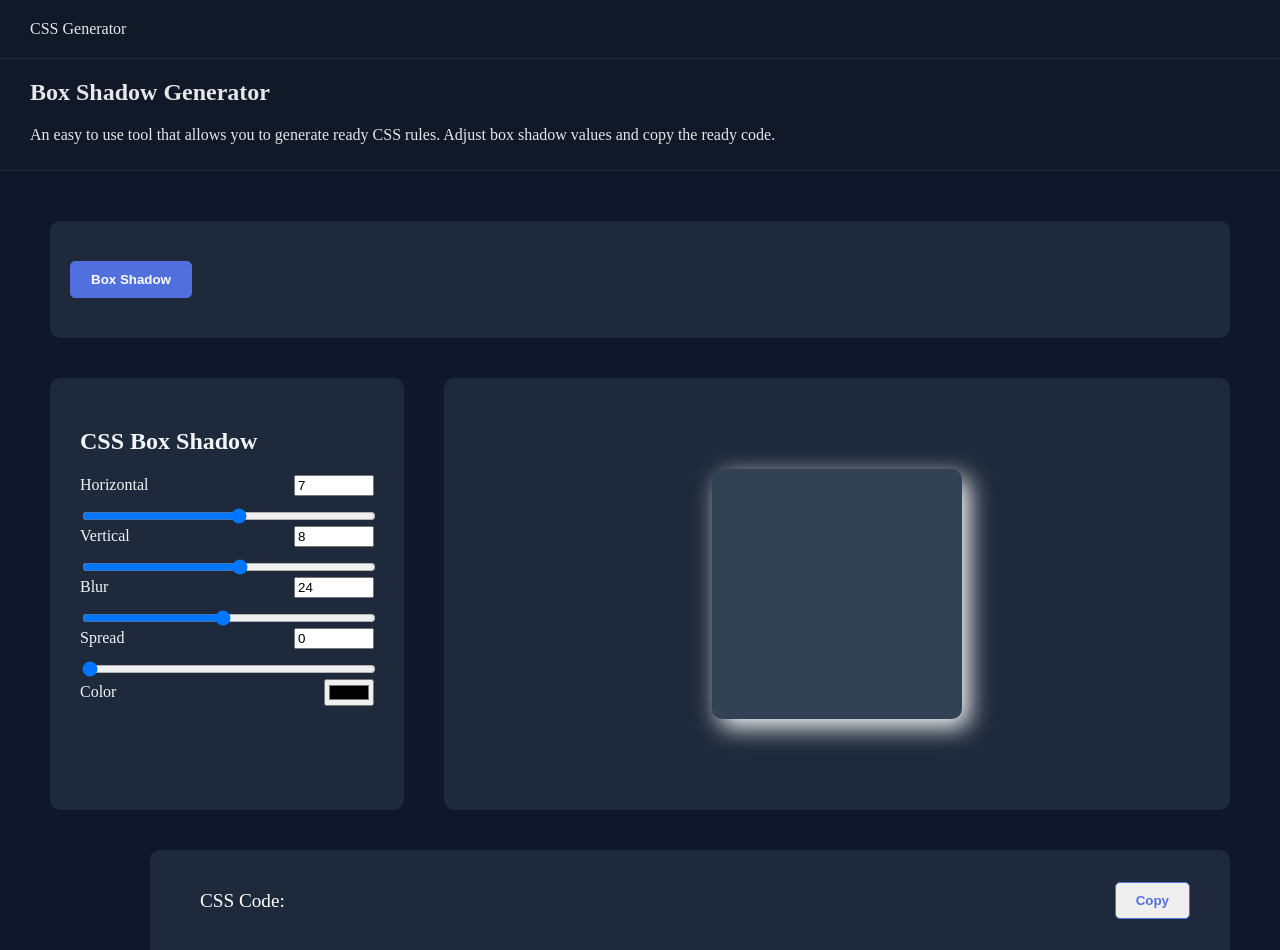
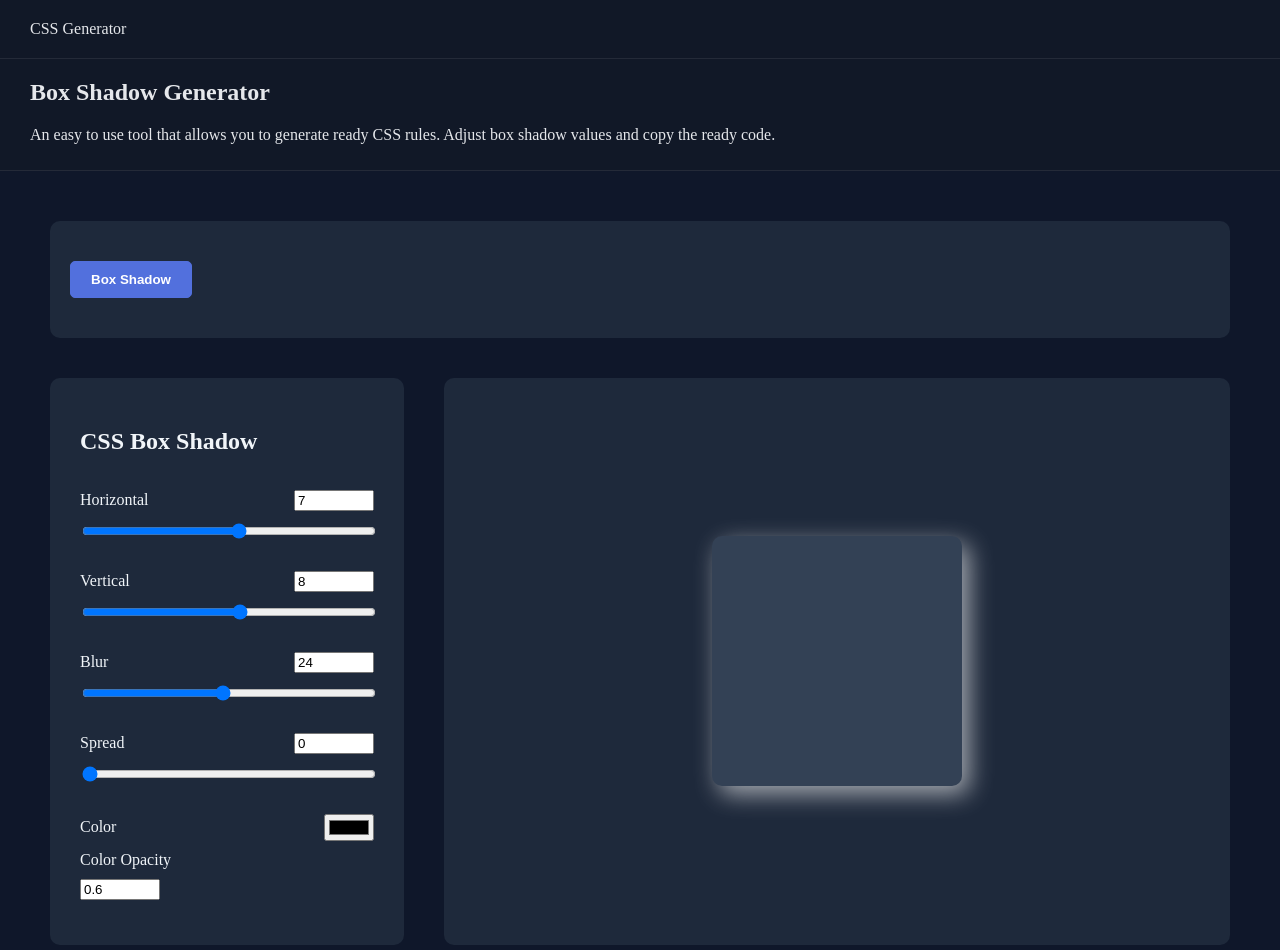
Before and after one commit to Shashwat64/CSS-Generator, a React (Vite) app: page / in a window 1280 px wide. Shown: the top 950 px of the page. Built offline with nearby package versions, Linux system fonts and the light colour scheme.

Commit message:
feat: add color opacity

```diff
--- a/src/Components/PropComponents/BoxShadow.jsx
+++ b/src/Components/PropComponents/BoxShadow.jsx
@@ -23,15 +23,60 @@ export default function BoxShadow({value,setValue, setCssCode}){
 
     let newValue
 
-    if(e.target.name!=='color')
-    {
-      newValue = raw === "" ? "" : Number(raw)
-    }else{
+    if(e.target.name==='color-value'){
       newValue = raw
+
+      console.log(newValue)
+
+      setValue((prev) => {
+        let newData = {...prev}
+        newData = {
+          ...newData,
+          properties: {
+            ...newData.properties,
+            Color:{
+              ...newData.properties.Color,
+              value:newValue
+            }
+          },
+        }
+        return newData
+      })
+    }
+
+    else if(e.target.name==='color-opacity'){
+      // newValue = raw === "" ? "" : Number(raw)
+
+      newValue =  raw === '' ? '' : Math.max(0, Math.min(1, Number(raw)))
+
+
+
+      // newValue = raw
+
+
+      console.log(newValue)
+
+      setValue((prev) => {
+        let newData = {...prev}
+        newData = {
+          ...newData,
+          properties: {
+            ...newData.properties,
+            Color:{
+              ...newData.properties.Color,
+              opacity:newValue
+            }
+          },
+        }
+        return newData
+      })
     }
 
 
-    setValue((prev) => {
+    else
+    {
+      newValue = raw === "" ? "" : Number(raw)
+      setValue((prev) => {
       let newData = {...prev}
       newData = {
         ...newData,
@@ -42,22 +87,55 @@ export default function BoxShadow({value,setValue, setCssCode}){
       }
       return newData
     })
+    }
+
+
   }
+
+  const hexToRgba = (hex, opacity = 1) => {
+  let color = hex.replace('#', '');
+
+  if (color.length === 3) {
+    color = color.split('').map(char => char + char).join('');
+  }
+
+  const r = parseInt(color.substring(0, 2), 16);
+  const g = parseInt(color.substring(2, 4), 16);
+  const b = parseInt(color.substring(4, 6), 16);
+
+  return `rgba(${r}, ${g}, ${b}, ${opacity})`;
+};
 
   const inputHtml = Object.entries(value.properties).map(([key, val]) =>
       {
 
         if(key==="Color"){
             return(
-              <div>
+              <div className="control" key={key}>
                 <div className="top-row">
-                  <label htmlFor={`num-${key}`}>{key}</label>
+                  <label htmlFor={`${key}`}>{key}</label>
                 <input
                   type="color"
                   onChange={(e) => handleChange(key, e)}
-                  name="color"
+                  name="color-value"
                 />
                 </div>
+
+
+                  <label htmlFor={`${key}-opacity`}>{key} Opacity</label>
+
+                  {/* Number input */}
+                  <input
+                    id={`num-${key}`}
+                    className="num-input"
+                    type="number"
+                    min='0'
+                    max='1'
+                    value={value.properties[key].opacity} // read from state
+                    onChange={(e) => handleChange(key, e)}
+                    name="color-opacity"
+                  />
+
               </div>
             )
         }else{
@@ -97,9 +175,9 @@ export default function BoxShadow({value,setValue, setCssCode}){
 
   useEffect(()=>{
     setCssCode(<>
-           <p>-webkit-box-shadow: {value.properties.Horizontal}px {value.properties.Vertical}px {value.properties.Blur}px {value.properties.Spread}px {value.properties.Color};</p>
-           <p>-moz-box-shadow: {value.properties.Horizontal}px {value.properties.Vertical}px {value.properties.Blur}px {value.properties.Spread}px {value.properties.Color};</p>
-           <p>box-shadow: {value.properties.Horizontal}px {value.properties.Vertical}px {value.properties.Blur}px {value.properties.Spread}px {value.properties.Color};</p>
+           <p>-webkit-box-shadow: {value.properties.Horizontal}px {value.properties.Vertical}px {value.properties.Blur}px {value.properties.Spread}px {hexToRgba(value.properties.Color.value, value.properties.Color.opacity)};</p>
+           <p>-moz-box-shadow: {value.properties.Horizontal}px {value.properties.Vertical}px {value.properties.Blur}px {value.properties.Spread}px {hexToRgba(value.properties.Color.value, value.properties.Color.opacity)};</p>
+           <p>box-shadow: {value.properties.Horizontal}px {value.properties.Vertical}px {value.properties.Blur}px {value.properties.Spread}px {hexToRgba(value.properties.Color.value, value.properties.Color.opacity)};</p>
         </>)
   },[value.properties])
 
@@ -114,9 +192,9 @@ export default function BoxShadow({value,setValue, setCssCode}){
         <div className="output-section">
           <div className="output-div" style={
             {
-              WebkitBoxShadow:`${value.properties.Horizontal}px ${value.properties.Vertical}px ${value.properties.Blur}px ${value.properties.Spread}px ${value.properties.Color}`,
-              MozBoxShadow: `${value.properties.Horizontal}px ${value.properties.Vertical}px ${value.properties.Blur}px ${value.properties.Spread}px ${value.properties.Color}`,
-              boxShadow: `${value.properties.Horizontal}px ${value.properties.Vertical}px ${value.properties.Blur}px ${value.properties.Spread}px ${value.properties.Color}`
+              WebkitBoxShadow:`${value.properties.Horizontal}px ${value.properties.Vertical}px ${value.properties.Blur}px ${value.properties.Spread}px ${hexToRgba(value.properties.Color.value, value.properties.Color.opacity)}`,
+              MozBoxShadow: `${value.properties.Horizontal}px ${value.properties.Vertical}px ${value.properties.Blur}px ${value.properties.Spread}px ${hexToRgba(value.properties.Color.value, value.properties.Color.opacity)}`,
+              boxShadow: `${value.properties.Horizontal}px ${value.properties.Vertical}px ${value.properties.Blur}px ${value.properties.Spread}px ${hexToRgba(value.properties.Color.value, value.properties.Color.opacity)}`
             }
           }>
 
--- a/src/data/data.js
+++ b/src/data/data.js
@@ -6,7 +6,10 @@ const data = [
       Vertical: 8,
       Blur: 24,
       Spread: 0,
-      Color: '#FFFFFF'
+      Color: {
+        value: '#FFFFFF',
+        opacity: 0.6
+      }
     },
     min:{
       Horizontal: -100,
--- a/src/index.css
+++ b/src/index.css
@@ -170,6 +170,7 @@ legend{
   display: flex;
   flex-direction: column;
   gap: 10px;
+  margin: 15px 0;
 }
 
 .top-row {
```
